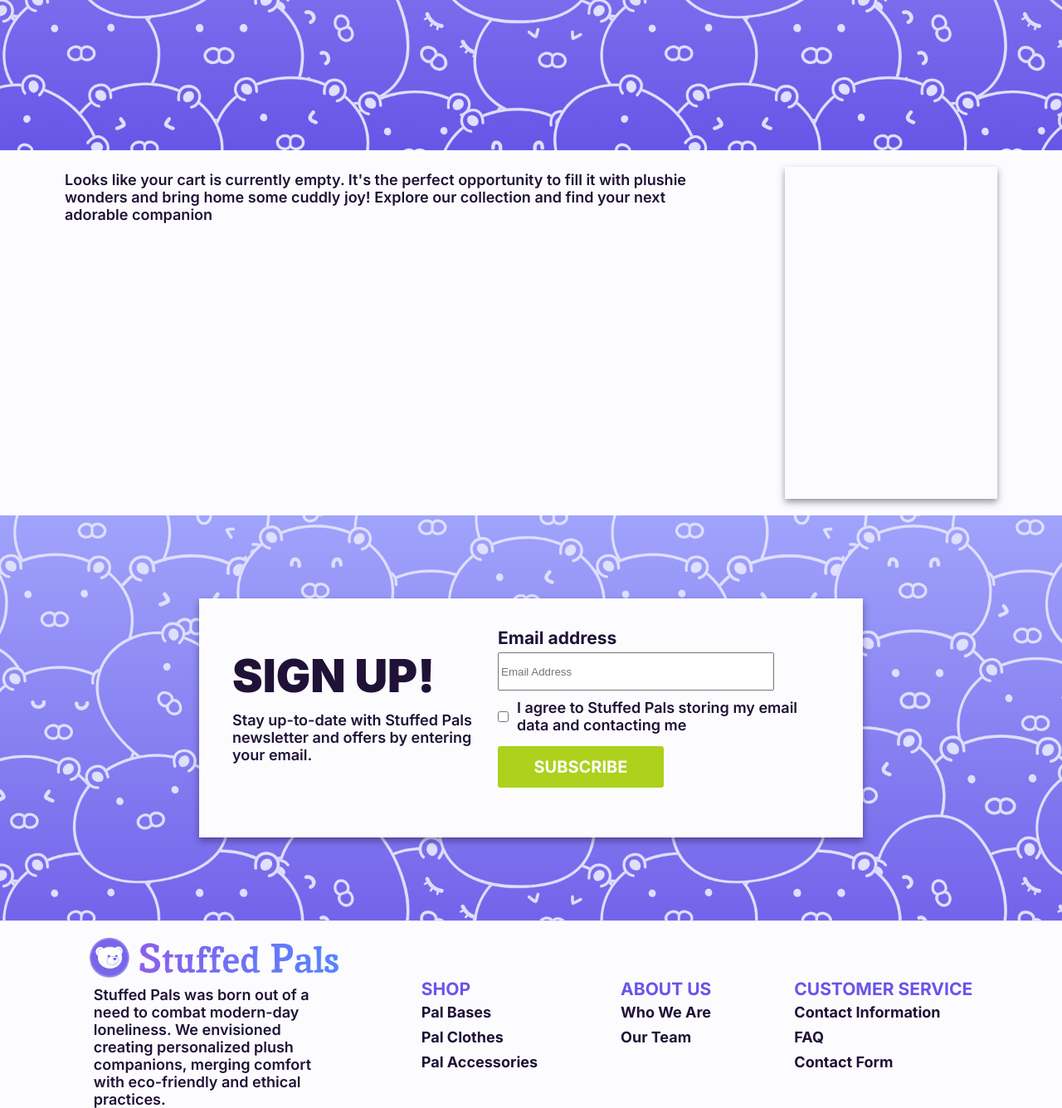
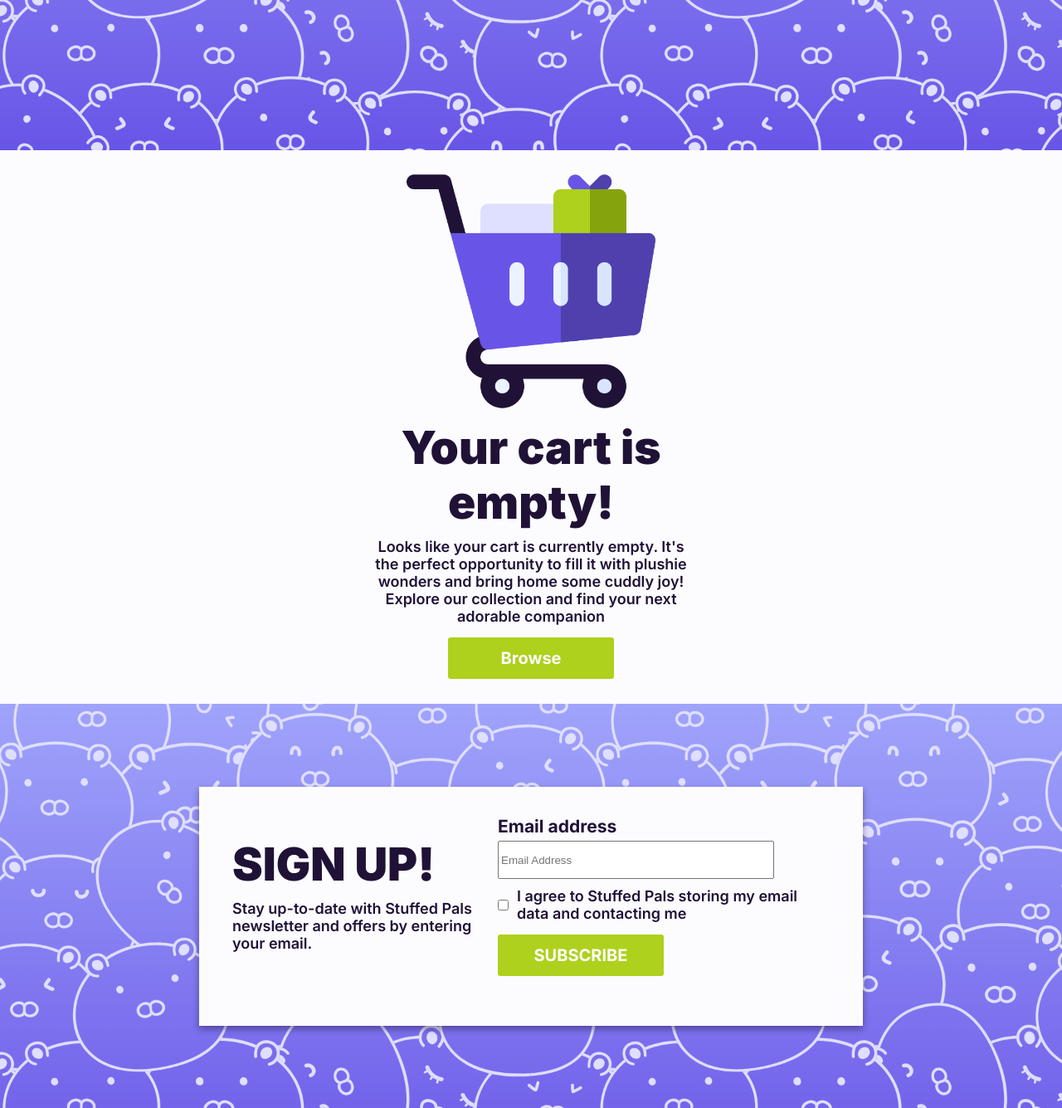
Before and after one commit to Eteiz/Stuffed_Pals_Site, a PHP site: page /cart_page/cart.php in a window 1280 px wide. Shown: the part 535-1870 px from the top of the page at 83% size. Run offline with PHP 8.4, Linux system fonts and the light colour scheme; a user stored in the database is signed in; tables that the repository leaves empty or names only in its code hold one stand-in row (values such as "Sample post"); some libraries are stand-ins or nearby versions.

Commit message:
Adding empty cart page variant

```diff
--- a/cart_page/cart.php
+++ b/cart_page/cart.php
@@ -43,11 +43,24 @@ if(!is_user_logged_in()) {
             </h3>
         </div>
     </header>
-    <main class="white-background">
+    <main id="checkout" class="white-background">
+        <!---
         <form id="checkout-form" class="white-background default-box-shadow">
         </form>
-        <article id="cart-items-display-section">
-            <!-- <form class="section-row">
+        <article id="checkout-list">
+                <div class="section-title">
+                <h1> Shopping cart </h1>
+                <div class="section-title-description">
+                    <h3 style="width: 300px;">Product</h3>
+                    <h3 style="width: 75px;">Price</h3>
+                    <h3 style="width: 125px;">Quantity</h3>
+                    <h3 style="width: 125px;">Subtotal</h3>
+                    <h3 style="width: 50px;"></h3>
+                </div>
+            </div>
+            <hr style="height: 2px;">
+            <div class="section-content">
+                <form class="section-row">
                     <div class="section-row-image">
                         <img src="../assets/products/plush-accessories/plush_accessory_6/boots_1.png"></img>
                         <div class="section-row-image-description">
@@ -57,15 +70,38 @@ if(!is_user_logged_in()) {
                             </div>
                         </div>
                     </div>
+                    <h3 class="product-price"> 100$ </h3>
                     <div class='quantity-button'>
                         <button type='button' class='decrease-quantity-button hyperlink_button_reverse' data-product-id='16'>-</button>
                         <input type='number' class='product-quantity transparent_background' data-product-id='16' value='1' min='1' max='5'>
                         <button type='button' class='increase-quantity-button hyperlink_button_reverse' data-product-id='16'>+</button>
                     </div>
-                <h3> $100 </h3>
+                    <h3 class="product-subtotal"> $100 </h3>
                     <button class="delete-button hyperlink_button_reverse" data-product-id='16'>X</button>
-            </form> -->
+                </form>
+                <hr>
+                <form class="section-row">
+                    <div class="section-row-image">
+                        <img src="../assets/products/plush-accessories/plush_accessory_6/boots_1.png"></img>
+                        <div class="section-row-image-description">
+                            <h3> Product 1 </h3>
+                            <div class='form-result' data-product-id='16'>
+                                <h4 class='form-result-status'></h4>
+                            </div>
+                        </div>
+                    </div>
+                    <h3 class="product-price"> 100$ </h3>
+                    <div class='quantity-button'>
+                        <button type='button' class='decrease-quantity-button hyperlink_button_reverse' data-product-id='16'>-</button>
+                        <input type='number' class='product-quantity transparent_background' data-product-id='16' value='1' min='1' max='5'>
+                        <button type='button' class='increase-quantity-button hyperlink_button_reverse' data-product-id='16'>+</button>
+                    </div>
+                    <h3 class="product-subtotal"> $100 </h3>
+                    <button class="delete-button hyperlink_button_reverse" data-product-id='16'>X</button>
+                </form>
+            </div>
         </article>
+        -->
     </main>
     <?php include "../newsletter/newsletter_form.php"; ?>
     <?php include "../site_static_parts/footer.php"; ?>
--- a/cart_page/cartlist_loader.php
+++ b/cart_page/cartlist_loader.php
@@ -8,13 +8,18 @@ $cartIdQuery->execute();
 $cartIdResult = $cartIdQuery->get_result();
 
 if(isCartEmpty($userId)) {
-    // TBA: CHANGE THIS STATUS TO SHOP BUTTON
-    echo "<h4>Looks like your cart is currently empty.
+    echo "<article id='checkout-empty'>";
+        echo "<img src='../assets/icons/cart_big_icon.png' alt='Colorful cart image'></img>";
+        echo "<h1> Your cart is empty! </h1>";
+        echo "<h4>";
+                echo "Looks like your cart is currently empty.
                 It's the perfect opportunity to fill it with plushie wonders and bring home some cuddly joy!
-        Explore our collection and find your next adorable companion
-        </h4>";
+                Explore our collection and find your next adorable companion";
+        echo "</h4>";
+        echo "<a class='hyperlink_button' href='../shop_page/shop.php'>Browse</a>";
+    echo "</article>";
 }
-else if ($cartIdRow = $cartIdResult->fetch_assoc()) {
+else if($cartIdRow = $cartIdResult->fetch_assoc()) {
     $cartId = $cartIdRow['id'];
 
     $query = "SELECT cart_item.product_id, product.product_name, cart_item.quantity, product.product_price,
@@ -30,24 +35,45 @@ else if ($cartIdRow = $cartIdResult->fetch_assoc()) {
     $stmt->execute();
     $result = $stmt->get_result();
 
+    // Checkout Form - TBA
+    echo "<form id='checkout-form' class='white-background default-box-shadow'> </form>";
+
+    // Checkout List
+    echo "<article id='checkout-list'>";
+    // Cart title section
+    echo "<div class='section-title'>";
+        echo "<h1 style='margin-bottom: 30px;'> Shopping cart </h1>";
+        echo "<div class='section-title-description'>";
+            // Width adjusted to width of cart-item elements //
+                echo "<h3 style='width: 450px;'>Product</h3>";
+                echo "<h3 style='width: 75px;''>Price</h3>";
+                echo "<h3 style='width: 125px;'>Quantity</h3>";
+                echo "<h3 style='width: 125px;'>Subtotal</h3>";
+                echo "<h3 style='width: 50px;'></h3>";
+        echo "</div>";
+    echo "</div>";
+    echo "<hr style='height: 2px;'>";
+    // Cart items list
+    echo "<div class='section-content'>";
+
     while ($row = $result->fetch_assoc()) {
         echo "<form class='section-row'>";
             echo "<div class='section-row-image'>";
-
+            echo "<a href='../product_page/product_page.php?product=" . htmlspecialchars($row["product_id"]) . "'>";
             $imagePath = "../" . $row["product_image_path"];
             if (!empty($row["product_image_path"]) && file_exists($imagePath)) {
                 echo "<img src='" . htmlspecialchars($imagePath) . "' alt='" . htmlspecialchars($row["image_description"]) . "'>";
             } else {
                 echo "<img src='../assets/placeholder.png' alt='No image available'>";
             }
-
+            echo "</a>";
         echo "<div class='section-row-image-description'>";
-        echo "<h3>" . htmlspecialchars($row['product_name']) . "</h3>";
-        echo "<div class='form-result' data-product-id='" . $row['product_id'] . "'>";
-            echo "<h4 class='form-result-status'></h4>";
+        echo "<h3><a class='hyperlink_text' href='../product_page/product_page.php?product=" . htmlspecialchars($row["product_id"]) . "'>" . htmlspecialchars($row['product_name']) . "</a></h3>";
+        echo "<div class='form-result' data-product-id='" . $row["product_id"] . "'>";
+            echo "<h4 class='form-result-status' style='font-size:15px;' ></h4>";
         echo "</div>";
         echo "</div></div>";
-
+        echo "<h3 class='product-price'>$". htmlspecialchars($row['product_price']) ."</h3>";
         echo "<div class='quantity-button'>";
         echo "<button type='button' class='decrease-quantity-button hyperlink_button_reverse' data-product-id='" . $row['product_id'] . "'>-</button>";
         $maxQuantity = isset($row['product_quantity']) ? $row['product_quantity'] : 5;
@@ -55,17 +81,25 @@ else if ($cartIdRow = $cartIdResult->fetch_assoc()) {
         echo "<button type='button' class='increase-quantity-button hyperlink_button_reverse' data-product-id='" . $row['product_id'] . "'>+</button>";
         echo "</div>";
 
-        $totalPrice = $row['quantity'] * $row['product_price'];
-        echo "<h3 class='price-tag'> $" . $totalPrice . " </h3>";
+        $totalPrice = $row['quantity'] * (float)$row['product_price'];
+        $totalPrice = number_format($totalPrice, 2);
+        echo "<h3 class='product-subtotal'> $" . $totalPrice . " </h3>";
         echo "<button type='button' class='delete-button hyperlink_button_reverse' data-product-id='" . $row['product_id'] . "'>X</button>";
         echo "</form><hr>";
     }
-} else {
-    // TBA: CHANGE THIS STATUS TO SHOP BUTTON
-    echo "<h4>Looks like your cart is currently empty.
+    echo "</article>";
+}
+else {
+    echo "<article id='checkout-empty'>";
+        echo "<img src='../assets/icons/cart_big_icon.png' alt='Colorful cart image'></img>";
+        echo "<h1> Your cart is empty! </h1>";
+        echo "<h4>";
+                echo "Looks like your cart is currently empty.
                 It's the perfect opportunity to fill it with plushie wonders and bring home some cuddly joy!
-        Explore our collection and find your next adorable companion
-        </h4>";
+                Explore our collection and find your next adorable companion";
+        echo "</h4>";
+        echo "<a class='hyperlink_button' href='../shop_page/shop.php'>Browse</a>";
+    echo "</article>";
 }
 $conn->close();
 ?>
--- a/cart_page/cartlist_updater.js
+++ b/cart_page/cartlist_updater.js
@@ -8,7 +8,7 @@ $(document).ready(function() {
         $.ajax({
             url: "../cart_page/cartlist_loader.php",
             success: function(response) {
-                $("#cart-items-display-section").html(response);
+                $("#checkout").html(response);
             }
         });
     }
--- a/product_page/product_loader.php
+++ b/product_page/product_loader.php
@@ -67,7 +67,7 @@
             echo "<div class='review-section'>";
                 echo "There will be review section";
             echo "</div>";
-            echo "<h2>" . htmlspecialchars($info["product_price"]) . " PLN </h2>";
+            echo "<h2> $" . htmlspecialchars($info["product_price"]) ."</h2>";
         echo "</div>";
         echo "<form class='add-to-cart-form section-content-action-buttons' action='../cart_page/add_to_cart.php' method='post'>";
             echo "<div class='quantity-button'>";
--- a/shop_page/productdisplay_loader.php
+++ b/shop_page/productdisplay_loader.php
@@ -138,7 +138,7 @@
             echo "</div>";
             // Form to add product to cart
             echo "<form class='add-to-cart-form product-action' action='../cart_page/add_to_cart.php' method='post'>";
-                echo "<h4 style='color: var(--primary-color);'>" . htmlspecialchars($row["product_price"]) . " PLN </h4>";
+                echo "<h3 style='color: var(--primary-color);'>$". htmlspecialchars($row["product_price"]) ."</h3>";
                 if ($row["quantity"] <= 0 || empty($row["quantity"])) {
                     echo "<button name='add-to-cart-button' class='hyperlink_button_inactive' type='submit' disabled>OUT OF STOCK</button>";
                 } else {
--- a/styles.css
+++ b/styles.css
@@ -1162,54 +1162,93 @@ label[for='password-field'] img {
 }
 /* ==================== CART.PHP ==================== */
 #cart-page main,
-#cart-items-display-section .section-row,
-#cart-items-display-section .section-row-image,
-#cart-items-display-section .quantity-button {
+#checkout-list .section-title,
+#checkout-list .section-title .section-title-description,
+#checkout-list .section-row,
+#checkout-list .section-row .section-row-image,
+#checkout-list .section-row .quantity-button {
     display: flex;
-    justify-content: center;
-    align-items: center;
 }
 
 #cart-page main {
+    justify-content: center;
     align-items: flex-start;
     flex-direction: row-reverse;
     padding-top: 20px;
     padding-bottom: 20px;
     gap: 100px;
 }
+
 #checkout-form {
     width: 20%;
     height: 400px;
 }
-
-#cart-items-display-section {
-    width: 60%;
+#checkout-list {
+    width: 65%;
 }
-
-#cart-items-display-section .section-row {
+#checkout-list .section-title,
+#checkout-list .section-title .section-title-description,
+#checkout-list .section-content,
+#checkout-list .section-row {
+    width: 100%;
+}
+#checkout-list .section-row,
+#checkout-list .section-row .section-row-image,
+#checkout-list .section-row .quantity-button {
+    align-items: center;
+}
+#checkout-list .section-title {
+    flex-direction: column;
+}
+#checkout-list .section-title .section-title-description {
+    justify-content: space-between;
+    align-items: flex-start;
+}
+#checkout-list .section-row {
     justify-content: space-between;
 }
-
-#cart-items-display-section .section-row-image {
-    width: 435px;
-    justify-content: flex-start;
-    gap: 10px;
-}
-#cart-items-display-section .section-row-image img {
+#checkout-list .section-row .section-row-image img {
     width: 100px;
     height: 100px;
 }
-
-#cart-items-display-section .price-tag {
-    width: 100px;
+#checkout-list .section-row .section-row-image {
+    width: 450px;
+    gap: 10px;
+}
+#checkout-list .section-row .section-row-image-description,
+#checkout-list .section-row .section-row-image-description h3,
+#checkout-list .section-row .section-row-image-description .form-result,
+#checkout-list .section-row .section-row-image-description .form-result .form-result-status {
+    width: 340px;
+}
+#checkout-list .section-row .section-row-image-description .form-result,
+#checkout-list .section-row .section-row-image-description .form-result .form-result-status {
+    height: auto;
 }
 
-#cart-items-display-section .delete-button {
+#checkout-list .section-row .product-price {
+    width: 75px;
+}
+#checkout-list .section-row .quantity-button,
+#checkout-list .section-row .product-subtotal {
+    width: 125px;
+}
+#checkout-list .section-row .delete-button {
     width: 50px;
-    margin: 0px;
-    border-radius: 5px;
 }
 
+#checkout-empty {
+    display: flex;
+    justify-content: center;
+    align-items: center;
+    flex-direction: column;
+    width: 30%;
+    text-align: center;
+}
+#checkout-empty img {
+    width: 300px;
+    height: 300px;
+}
 /* ==================== NEWSLETTER ==================== */
 #newsletter,
 #newsletter .section-container,
```
Also changed, not shown: assets/icons/cart_big_icon.png (added). Lines whose indentation alone changed are shown as unchanged.
